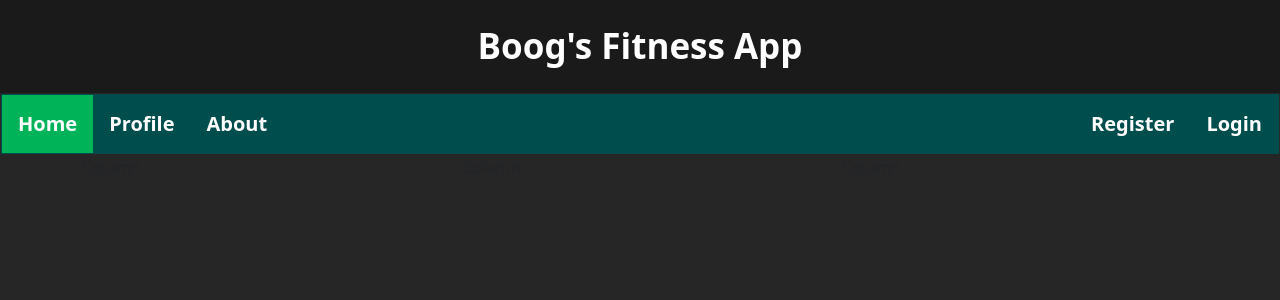
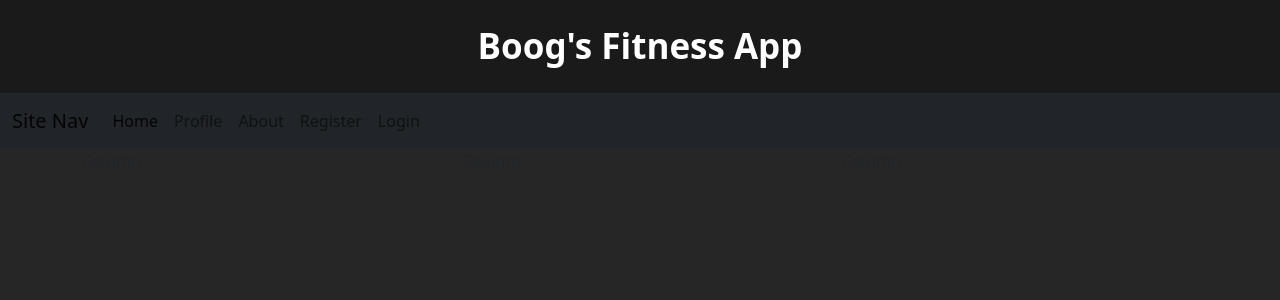
Before and after one commit to ArandaPaige/fitness_web_app, a Flask app: page / in a window 1280 px wide. Shown: the top 300 px of the page. Run offline with Flask 2, Linux system fonts and the light colour scheme.

Commit message:
Added accordions. Reworked navbar.

```diff
--- a/fitness_web_app/static/style.css
+++ b/fitness_web_app/static/style.css
@@ -21,41 +21,6 @@ body {
 
 p {
     color: white;
-}
-
-.navbar {
-    display: inline;
-}
-
-.navbar ul {
-  list-style-type: none;
-  margin: 1px;
-  padding: 1px;
-  overflow: hidden;
-  background-color: #004d4d;
-
-}
-
-.navbar li {
-  float: left;
-  font-weight: bold;
-  font-size: 20px;
-}
-
-.navbar li a {
-    display: block;
-    color: white;
-    text-align: center;
-    padding: 14px 16px;
-    text-decoration: none;
-}
-
-.navbar li a:hover:not(.active) {
-    background-color: #111;
-}
-
-.active {
-    background-color: #00b359;
 }
 
 .auth {
--- a/fitness_web_app/templates/base.html
+++ b/fitness_web_app/templates/base.html
@@ -14,11 +14,17 @@
     </head>
     <body>
         <header>Boog's Fitness App</header>
-        <nav class="navbar">
-            <ul>
+        <nav class="navbar navbar-expand-lg navbar-light bg-dark">
+          <div class="container-fluid">
+            <a class="navbar-brand" href="#">Site Nav</a>
+            <button class="navbar-toggler" type="button" data-bs-toggle="collapse" data-bs-target="#navbarNav" aria-controls="navbarNav" aria-expanded="false" aria-label="Toggle navigation">
+              <span class="navbar-toggler-icon"></span>
+            </button>
+            <div class="collapse navbar-collapse" id="navbarNav">
                 {% block navlinks %}
                 {% endblock %}
-            </ul>
+            </div>
+          </div>
         </nav>
         {% block content %}
         {% endblock %}
--- a/fitness_web_app/templates/home.html
+++ b/fitness_web_app/templates/home.html
@@ -1,16 +1,32 @@
 {% extends 'base.html' %}
 {% block title %} Home {% endblock %}
 {% block navlinks %}
-    <li><a class='active' href="{{ url_for('home') }}">Home</a></li>
-    <li><a href="{{ url_for('profile') }}">Profile</a></li>
-    <li><a href="{{ url_for('about') }}">About</a></li>
-    {% if current_user.is_authenticated %}
-        <li style="float:right"><a href="{{ url_for('logout') }}">Logout</a></li>
-        <li style="float:right"><a href="{{ url_for('account') }}">Account</a></li>
-    {% else %}
-        <li style="float:right"><a href="{{ url_for('login') }}">Login</a></li>
-        <li style="float:right"><a href="{{ url_for('register') }}">Register</a></li>
-    {% endif %}
+      <ul class="navbar-nav">
+        <li class="nav-item">
+          <a class="nav-link active" aria-current="page" href="{{ url_for('home') }}">Home</a>
+        </li>
+        <li class="nav-item">
+          <a class="nav-link" href="{{ url_for('profile') }}">Profile</a>
+        </li>
+        <li class="nav-item">
+          <a class="nav-link" href="{{ url_for('about') }}">About</a>
+        </li>
+        {% if current_user.is_authenticated %}
+        <li class="nav-item">
+          <a class="nav-link" href="{{ url_for('account') }}">Account</a>
+        </li>
+        <li class="nav-item">
+          <a class="nav-link" href="{{ url_for('logout') }}">Logout</a>
+        </li>
+        {% else %}
+        <li class="nav-item">
+          <a class="nav-link" href="{{ url_for('register') }}">Register</a>
+        </li>
+        <li class="nav-item">
+          <a class="nav-link" href="{{ url_for('login') }}">Login</a>
+        </li>
+        {% endif %}
+      </ul>
 {% endblock %}
 {% block content %}
     <div class="container">
```
Also changed, not shown: fitness_web_app/templates/weight_history.html (+38 -0 lines).
